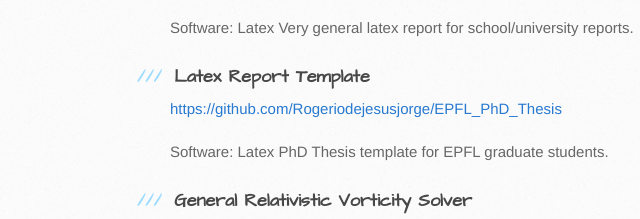
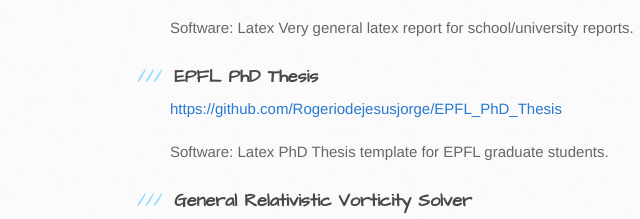
Before and after one commit to rogeriojorge/rogeriodejesusjorge2.github.io, a plain HTML site: page index.html in a window 1280 px wide. Shown: the part 490-709 px from the top of the page, 0-640 px from the left. Drawn offline with Linux system fonts and the light colour scheme.

Commit message:
Wrong title epfl thesis

```diff
--- a/index.html
+++ b/index.html
@@ -45,7 +45,7 @@ I am a strong advocate of open source and I keep private repositories only for u
 Very general latex report for school/university reports.</p>
 
 <h3>
-<a id="latex_report" class="anchor" href="#latex_report" aria-hidden="true"><span aria-hidden="true" class="octicon octicon-link"></span></a>Latex Report Template</h3>
+<a id="epfl_thesis" class="anchor" href="#epfl_thesis" aria-hidden="true"><span aria-hidden="true" class="octicon octicon-link"></span></a>EPFL PhD Thesis</h3>
 
 <p><a href="https://github.com/Rogeriodejesusjorge/EPFL_PhD_Thesis">https://github.com/Rogeriodejesusjorge/EPFL_PhD_Thesis</a></p>
 
```
